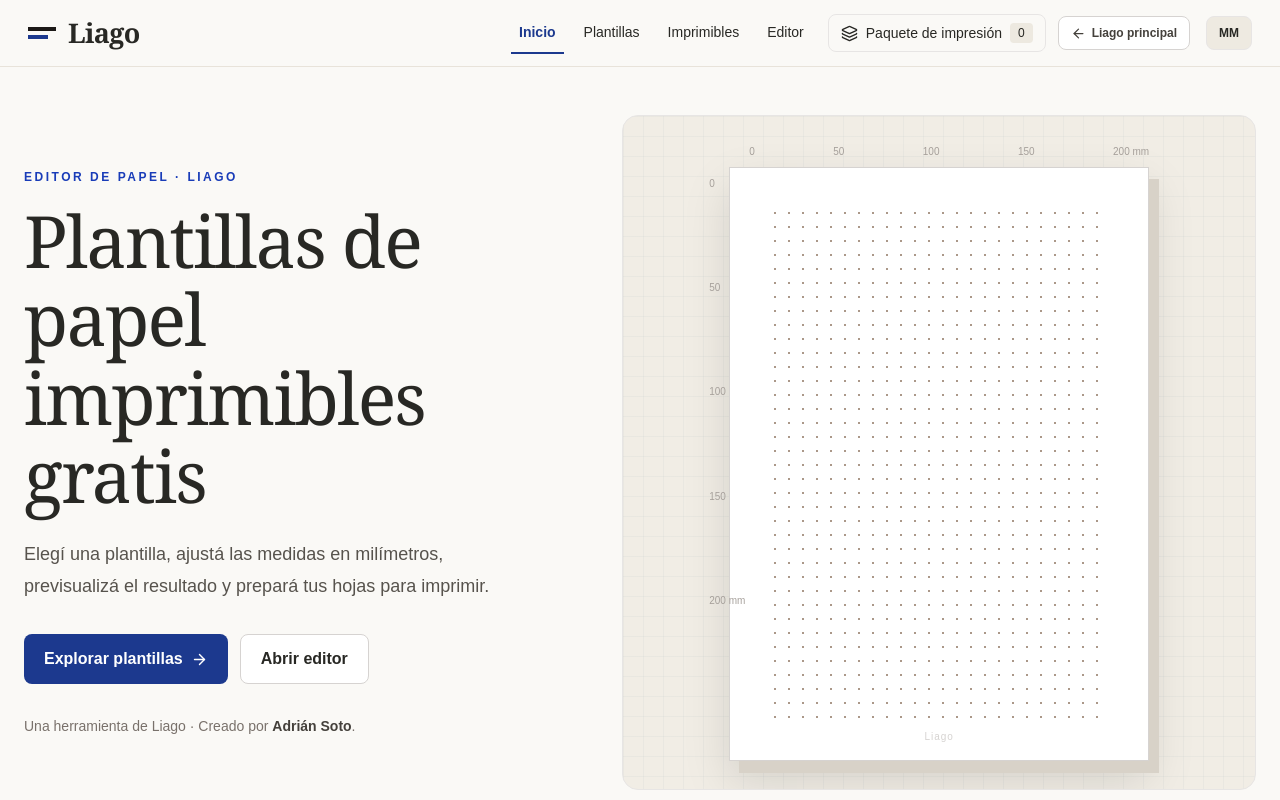
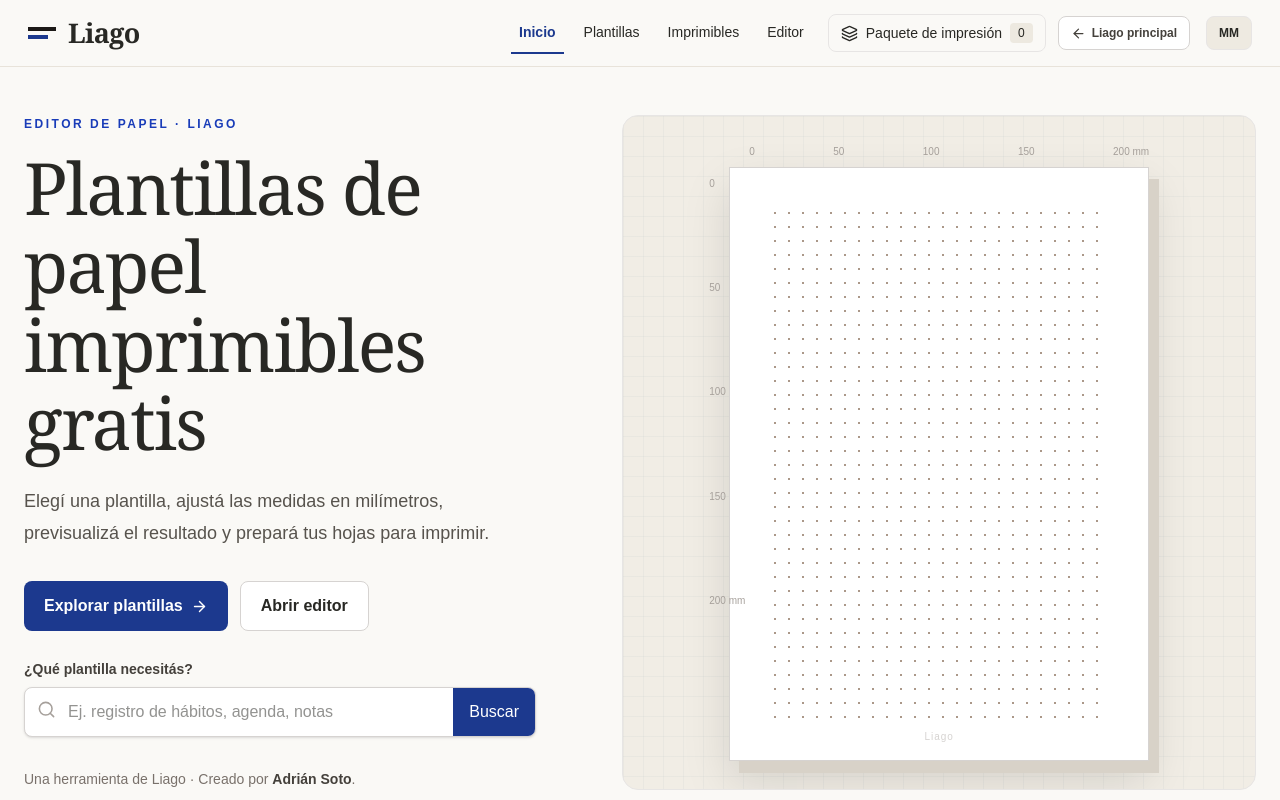
Before and after one commit to soto-cmd/liago, a Next.js app: page /plantillas/inicio in a window 1280 px wide. Shown: the top 800 px of the page. Built offline with nearby package versions, Linux system fonts and the light colour scheme.

Commit message:
feat: buscador directo de plantillas desde la portada pública

```diff
--- a/app/plantillas/inicio/page.tsx
+++ b/app/plantillas/inicio/page.tsx
@@ -1,6 +1,6 @@
 import Link from "next/link";
 import PlantillasNav from "../nav";
-import {ArrowRight,BookOpen,CalendarDays,Grid3X3,Mail,MessageCircle,PenLine,Printer} from "lucide-react";
+import {ArrowRight,BookOpen,CalendarDays,Grid3X3,Mail,MessageCircle,PenLine,Printer,Search} from "lucide-react";
 
 const sections=[
  {title:"Planificadores",detail:"Planes diarios, semanales, mensuales y anuales con calendario automático.",icon:CalendarDays,href:"/plantillas?template=plan-semanal"},
@@ -20,6 +20,14 @@ export default function InicioPlantillas(){
     <Link href="/plantillas/catalogo" className="inline-flex items-center gap-2 rounded-lg bg-blue-900 px-5 py-3 font-semibold text-white">Explorar plantillas <ArrowRight size={17}/></Link>
     <Link href="/plantillas" className="inline-flex items-center gap-2 rounded-lg border border-stone-300 bg-white px-5 py-3 font-semibold">Abrir editor</Link>
    </div>
+   <form role="search" action="/plantillas/catalogo" method="get" className="mt-7 max-w-lg">
+    <label htmlFor="buscar-plantilla-inicio" className="mb-2 block text-sm font-semibold text-stone-700">¿Qué plantilla necesitás?</label>
+    <div className="flex overflow-hidden rounded-lg border border-stone-300 bg-white shadow-sm focus-within:border-blue-800 focus-within:ring-2 focus-within:ring-blue-100">
+     <Search size={19} className="ml-3 mt-3 shrink-0 text-stone-400"/>
+     <input id="buscar-plantilla-inicio" type="search" name="buscar" placeholder="Ej. registro de hábitos, agenda, notas" className="min-w-0 flex-1 px-3 py-3 text-sm outline-none"/>
+     <button type="submit" className="bg-blue-900 px-4 py-3 text-sm font-semibold text-white hover:bg-blue-800">Buscar</button>
+    </div>
+   </form>
    <p className="mt-8 text-sm text-stone-500">Una herramienta de Liago · Creado por <strong className="text-stone-700">Adrián Soto</strong>.</p>
   </div>
   <div className="relative flex min-h-[440px] items-center justify-center overflow-hidden rounded-2xl border border-stone-200 bg-[#f1ede5] p-7 sm:min-h-[560px]" style={{backgroundImage:"linear-gradient(#c8ced033 1px, transparent 1px),linear-gradient(90deg,#c8ced033 1px, transparent 1px)",backgroundSize:"20px 20px"}}>
```
